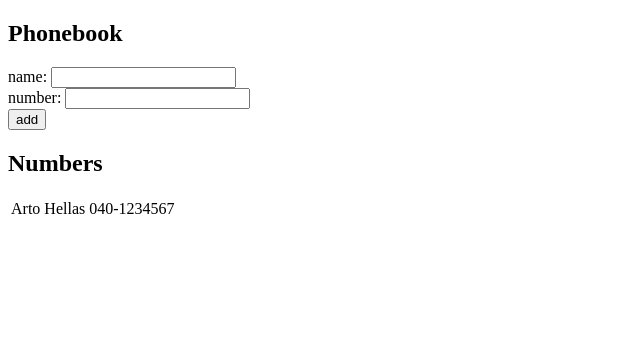
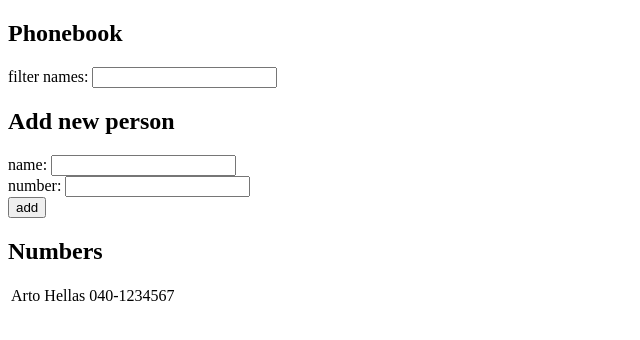
Before and after one commit to wiiwiih/Aalto-Fullstack, a React (Create React App) app in the folder osa2/puhelinluettelo/: page / in a window 1280 px wide. Shown: the top 340 px of the page, without its empty margins (0-640 px from the left). Built offline with nearby package versions, Linux system fonts and the light colour scheme; the HTML template or start-up script is replaced by a standard one.

Commit message:
Puhelinluettelo step 4

```diff
--- a/osa2/puhelinluettelo/src/App.js
+++ b/osa2/puhelinluettelo/src/App.js
@@ -11,6 +11,7 @@ const App = () => {
   ])
   const [ newName, setNewName ] = useState('')
   const [ newNumber, setNewNumber ] = useState('')
+  const [ filterText, setFilterText ] = useState('')
 
   const HandleNameChange = (event) => {
     setNewName(event.target.value)
@@ -18,6 +19,10 @@ const App = () => {
 
   const HandleNumberChange = (event) => {
     setNewNumber(event.target.value)
+  }
+
+  const HandleFilterChange = (event) => {
+    setFilterText(event.target.value)
   }
 
   const addPerson = (event) => {
@@ -41,6 +46,11 @@ const App = () => {
   return (
     <div>
       <h2>Phonebook</h2>
+      <div>
+      filter names: <input value={filterText}
+                     onChange={HandleFilterChange} />
+      </div>
+      <h2>Add new person</h2>
       <form onSubmit={addPerson}>
         <div>
           name: <input value={newName}
@@ -48,14 +58,14 @@ const App = () => {
         </div>
         <div>
           number: <input value={newNumber}
-                       onChange={HandleNumberChange} />
+                         onChange={HandleNumberChange} />
         </div>
         <div>
           <button type="submit">add</button>
         </div>
       </form>
       <h2>Numbers</h2>
-      <PhonebookTable persons={persons} />
+      <PhonebookTable persons={persons.filter(person => person.name.toLowerCase().includes(filterText.toLowerCase()))} />
     </div>
   )
 
```
